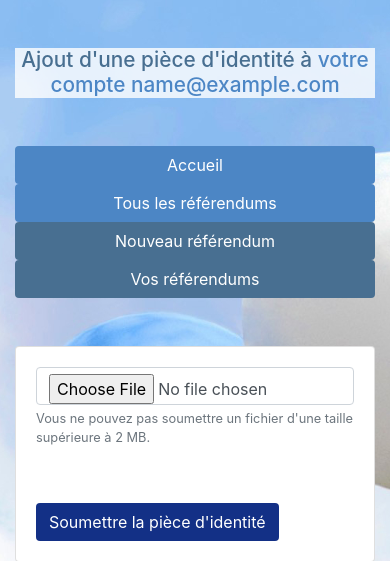
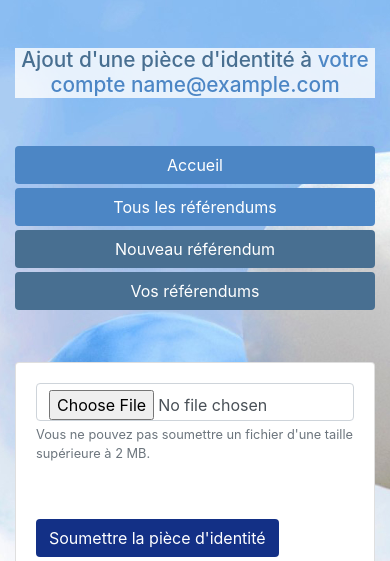
Before and after one commit to tohugaby/riclibre, a Django app: page /idcard in a window 390 px wide. Shown: the part 56-617 px from the top of the page. Run offline with Django 3.2, Linux system fonts and the light colour scheme; the visitor is signed in with stand-in values (Sample User, id 1); data that the repository does not hold is empty; parts of the project's set-up code (start-up, migrations or seed data) failed here and were passed over; some libraries are stand-ins or nearby versions.

Commit message:
feat, refactor : fix marging on referendum buttons
- add marging to referendum actions button
- fix navbar responsiveness

5cfb78714baf143f276a089f Improve user experience

```diff
--- a/referendum/templates/referendum/snippets/base_action_buttons.html
+++ b/referendum/templates/referendum/snippets/base_action_buttons.html
@@ -1,11 +1,11 @@
-<div class="col-lg-3">
+<div class="col-lg-3 col-md-6 mb-1">
     {% if not request.path == '/' %}
         <a href="/" class="btn blue2-bg col-12 white-text">Accueil</a>
     {% else %}
         <button class="btn blue2-bg col-12 greyfr" disabled>Accueil</button>
     {% endif %}
 </div>
-<div class="col-lg-3">
+<div class="col-lg-3  col-md-6 mb-1">
     {% if not request.path == '/referendums' %}
         <a href="{% url 'referendum_list' %}" class="btn blue2-bg col-12 white-text">Tous les
             référendums</a>
@@ -14,7 +14,7 @@
     {% endif %}
 </div>
 
-<div class="col-lg-3">
+<div class="col-lg-3 col-md-6 mb-1">
     {% if user.is_authenticated %}
         {% if not request.path == '/referendum/create' %}
             <a href="{% url 'referendum_create' %}" class="btn blue3-bg col-12 white-text">Nouveau référendum</a>
@@ -23,7 +23,7 @@
         {% endif %}
     {% endif %}
 </div>
-<div class="col-lg-3">
+<div class="col-lg-3  col-md-6 mb-1">
     {% if user.is_authenticated %}
         {% if not request.path == '/my-referendums' %}
             <a href="{% url 'my_referendums' %}" class="btn blue3-bg col-12 white-text">Vos référendums</a>
--- a/referendum/templates/referendum/snippets/base_navbar.html
+++ b/referendum/templates/referendum/snippets/base_navbar.html
@@ -11,7 +11,7 @@
     </button>
 
     <div class="collapse navbar-collapse" id="navbarSupportedContent">
-        <ul class="navbar-nav ml-lg-auto col-lg-8">
+        <ul class="navbar-nav ml-lg-auto col-lg-12 col-xl-10">
             {% if user.is_authenticated %}
                 {% include 'referendum/snippets/base_navbar/user_authenticated_navbar.html' %}
             {% else %}
```
